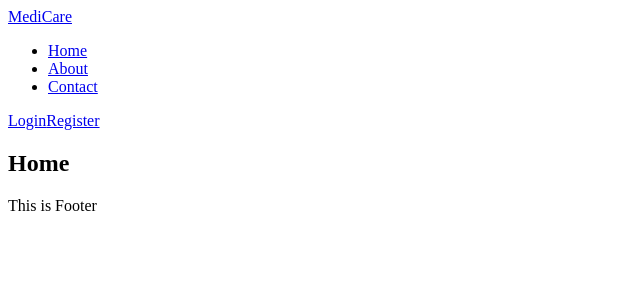
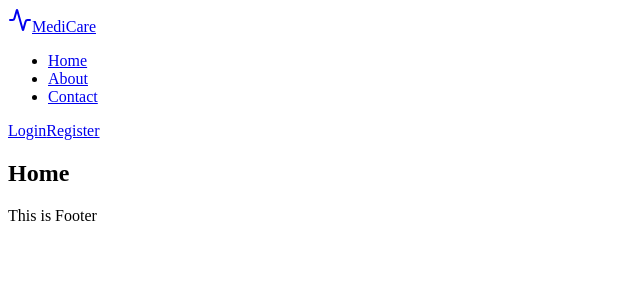
Before and after one commit to ZlatinZlatinov/MedicalCenterInformationSystem, a React (Vite) app in the folder client/: page / in a window 1280 px wide. Shown: the top 300 px of the page, without its empty margins (0-640 px from the left). Built offline with nearby package versions, Linux system fonts and the light colour scheme.

Commit message:
Updated navbar, added logo

```diff
--- a/client/package.json
+++ b/client/package.json
@@ -10,6 +10,7 @@
     "preview": "vite preview"
   },
   "dependencies": {
+    "lucide-react": "^0.546.0",
     "react": "^19.1.1",
     "react-auth-kit": "^4.0.2-alpha.11",
     "react-dom": "^19.1.1",
--- a/client/src/Components/NavBar/NavBar.jsx
+++ b/client/src/Components/NavBar/NavBar.jsx
@@ -1,10 +1,15 @@
 import { Link } from 'react-router';
+import { Activity } from 'lucide-react';
 
 function NavBar() {
     return (
+        <header>
             <nav id='nav-bar'>
                 <div className="site-logo">
-             <Link to='/'>MediCare</Link>
+                    <Link to='/'>
+                        <Activity />
+                        <span>MediCare</span>
+                    </Link>
                 </div>
 
                 <ul className="main-nav">
@@ -18,6 +23,7 @@ function NavBar() {
                     <Link to='/register'>Register</Link>
                 </div>
             </nav>
+        </header>
     );
 }
 
```
Also changed, not shown: 1 other file (tests, documents, lock files or other folders). Lines whose indentation alone changed are shown as unchanged.
